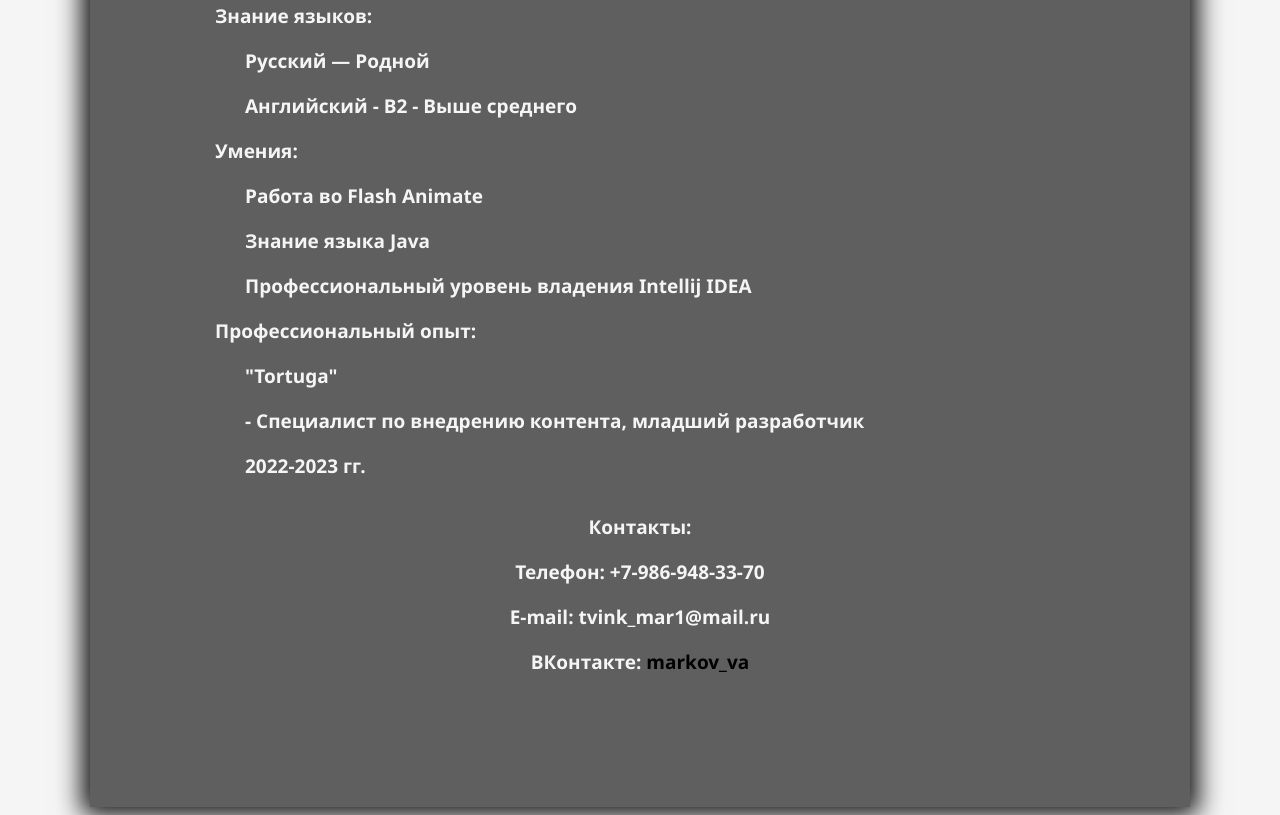
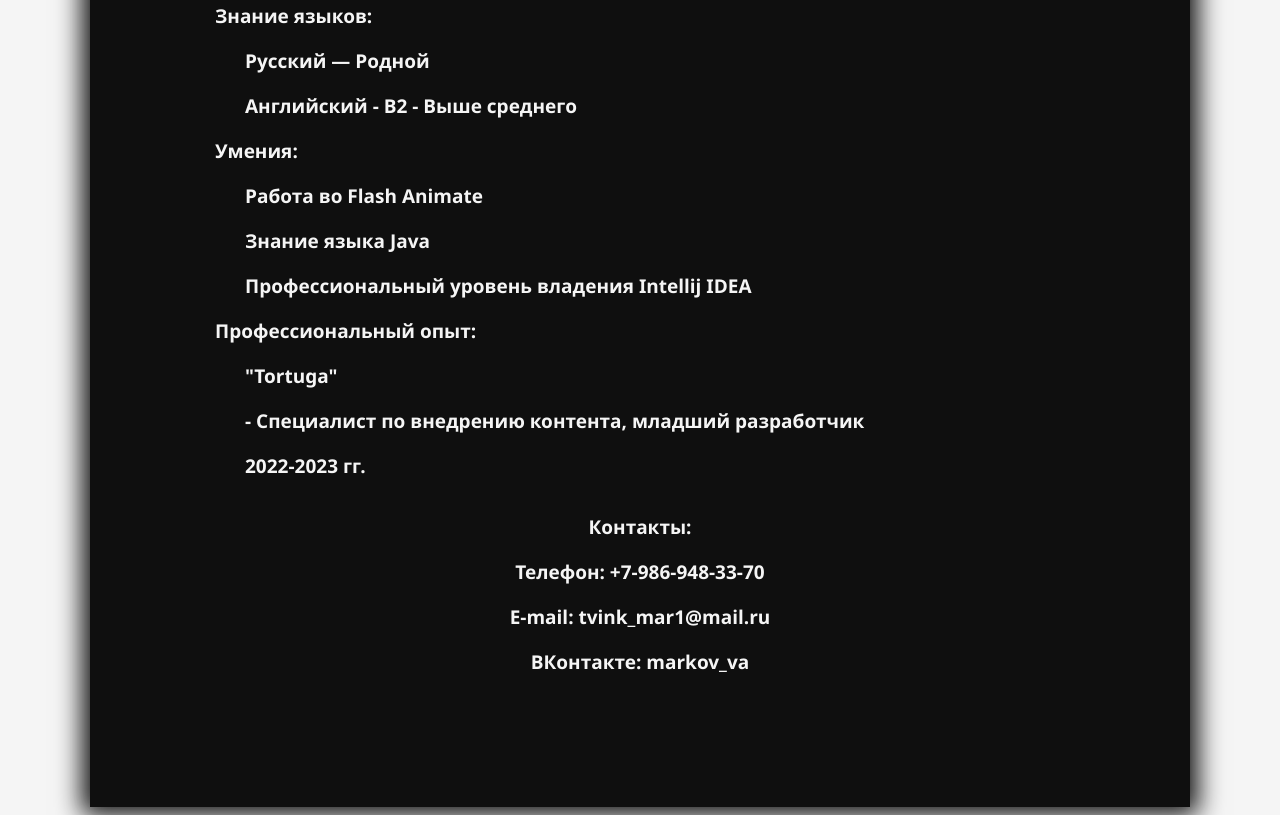
Before and after one commit to MrStinlock/webresumeslava, a plain HTML site: page index.html in a window 1280 px wide. Shown: the part 1093-1908 px from the top of the page. Drawn offline with Linux system fonts and the light colour scheme.

Commit message:
Update style.css

```diff
--- a/style.css
+++ b/style.css
@@ -20,7 +20,7 @@ li {list-style: none;}
 	width: 1000px;
 	height: 1600px;
 
-	background: #5F5F5F;
+	background: #0F0F0F;
 	box-shadow: 0 0 3vh 1vh #0F0F0F;
 }
 
@@ -59,7 +59,7 @@ li {list-style: none;}
 
 .photo-edit {
 	text-decoration: none;
-	color: black;
+	color: #F5F5F5;
 }
 
 .photo-edit a:hover {
```
